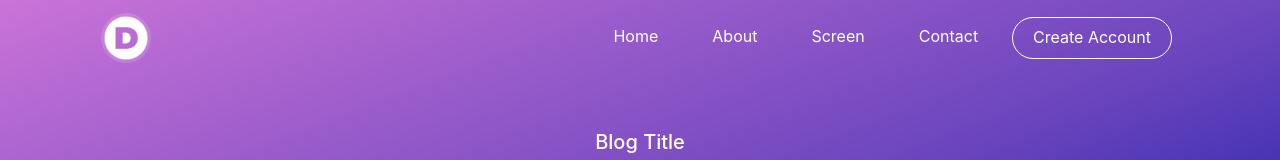
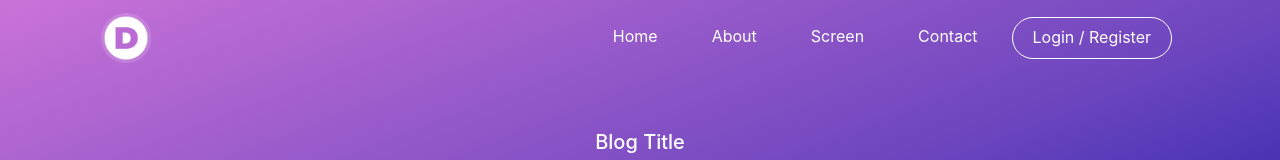
Before and after one commit to behnamjz/arvan-blog, a Vue app: page / in a window 1280 px wide. Shown: the top 160 px of the page. Built offline with nearby package versions, Linux system fonts and the light colour scheme; no server answers; what v-toaster, vue-moment would draw is missing.

Commit message:
change header register link text

```diff
--- a/src/components/header.vue
+++ b/src/components/header.vue
@@ -46,7 +46,7 @@
             <router-link to="/about">About</router-link>
             <router-link to="/">Screen</router-link>
             <router-link to="/">Contact</router-link>
-            <router-link to="/login" class="regsiter-button">Create Account</router-link>
+            <router-link to="/login" class="regsiter-button">Login / Register</router-link>
           </b-navbar-nav>
         </b-collapse>
       </b-navbar>
```
